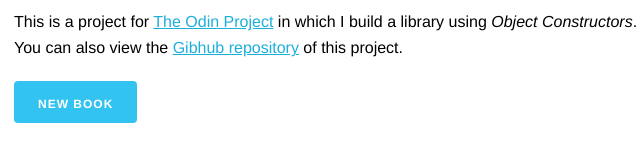
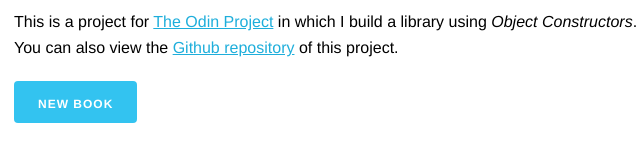
Before and after one commit to gefgu/odin-library, a plain HTML site: page index.html in a window 1280 px wide. Shown: the part 162-330 px from the top of the page, 58-698 px from the left. Drawn offline with Linux system fonts and the light colour scheme.

Commit message:
Fix github spelling typo

```diff
--- a/index.html
+++ b/index.html
@@ -23,7 +23,7 @@
       <p>
         You can also view the
         <a href="https://github.com/gefgu/odin-library" target="_blank"
-          >Gibhub repository</a
+          >Github repository</a
         >
         of this project.
       </p>
```
Also changed, not shown: library.png (added).
